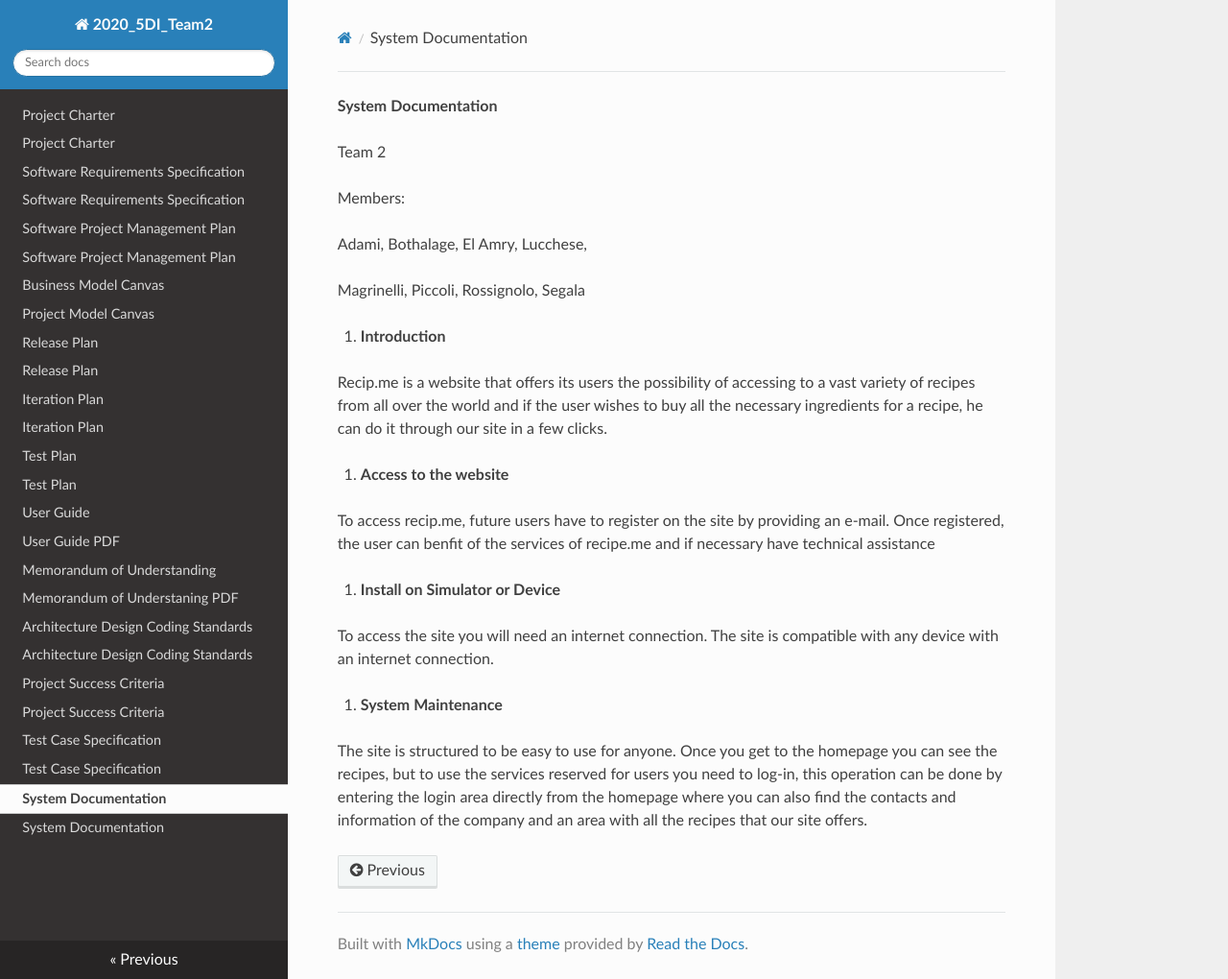
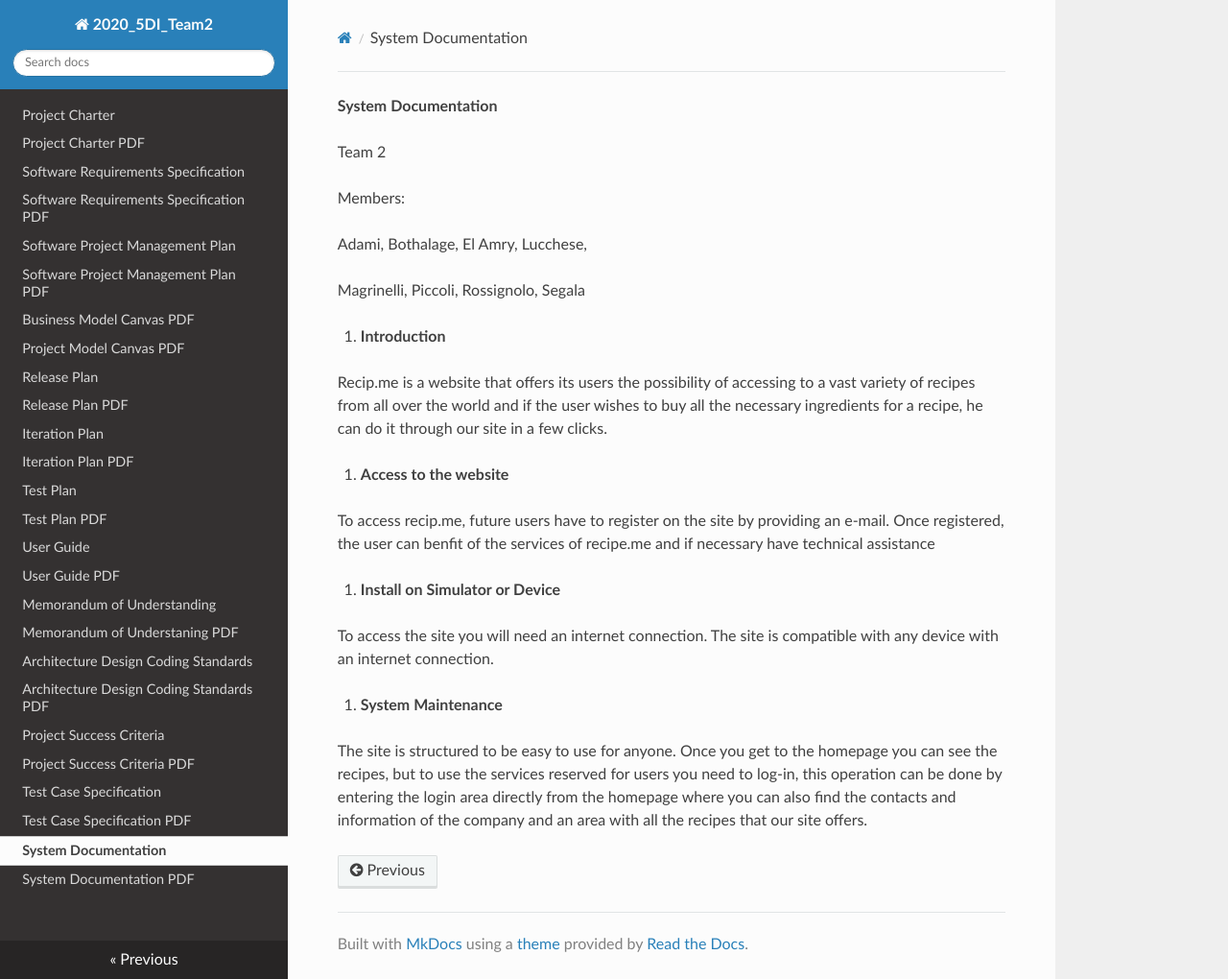
Before and after one commit to RecipMeTeam2/2020_5DI_team2_RecipMe, an MkDocs documentation site: the page built from docs/systemdocumentation.md, in a window 1280 px wide and 1020 px high. Shown: the whole window at 96% size. Built offline with MkDocs 1.6.1, drawn with Linux system fonts in a browser that asks for light colours; nearby versions of some CDN libraries.

Commit message:
Update mkdocs.yml

```diff
--- a/mkdocs.yml
+++ b/mkdocs.yml
@@ -1,31 +1,31 @@
 site_name: 2020_5DI_Team2
 nav:
     - 'Project Charter': 'projectcharter.md'
-    - 'Project Charter': 'projectcharter.pdf'
+    - 'Project Charter PDF': 'projectcharter.pdf'
     - 'Software Requirements Specification': 'softwarerequirementsspecification.md'
-    - 'Software Requirements Specification': 'requirementsspecifications.pdf'
+    - 'Software Requirements Specification PDF': 'requirementsspecifications.pdf'
     - 'Software Project Management Plan': 'softwareprojectmanagementplan.md'
-    - 'Software Project Management Plan': 'softwareprojectmanagementplan.pdf'
-    - 'Business Model Canvas': 'businessmodelcanvas.pdf'
-    - 'Project Model Canvas': 'projectmodelcanvas.pdf'
+    - 'Software Project Management Plan PDF': 'softwareprojectmanagementplan.pdf'
+    - 'Business Model Canvas PDF': 'businessmodelcanvas.pdf'
+    - 'Project Model Canvas PDF': 'projectmodelcanvas.pdf'
     - 'Release Plan': 'releaseplan.md'
-    - 'Release Plan': 'releaseplan.pdf'
+    - 'Release Plan PDF': 'releaseplan.pdf'
     - 'Iteration Plan': 'iterationplan.md'
-    - 'Iteration Plan': 'iterationplan.pdf'
+    - 'Iteration Plan PDF': 'iterationplan.pdf'
     - 'Test Plan': 'testplan.md'
-    - 'Test Plan': 'testplan.pdf'
+    - 'Test Plan PDF': 'testplan.pdf'
     - 'User Guide': 'userguide.md'
     - 'User Guide PDF': 'userguide.pdf'
     - 'Memorandum of Understanding': 'mou.md'
     - 'Memorandum of Understaning PDF': 'mou.pdf'
     - 'Architecture Design Coding Standards': 'architecturedesigncodingstandards.md'
-    - 'Architecture Design Coding Standards': 'architecturedesigncodingstandards.pdf'
+    - 'Architecture Design Coding Standards PDF': 'architecturedesigncodingstandards.pdf'
     - 'Project Success Criteria': 'projectsuccesscriteria.md'
-    - 'Project Success Criteria': 'projectsuccesscriteria.pdf'
+    - 'Project Success Criteria PDF': 'projectsuccesscriteria.pdf'
     - 'Test Case Specification': 'testcasespecification.md'
-    - 'Test Case Specification': 'testcasespecification.pdf'
+    - 'Test Case Specification PDF': 'testcasespecification.pdf'
     - 'System Documentation': 'systemdocumentation.md'
-    - 'System Documentation': 'systemdocumentation.pdf'
+    - 'System Documentation PDF': 'systemdocumentation.pdf'
 
 
 theme:
```
